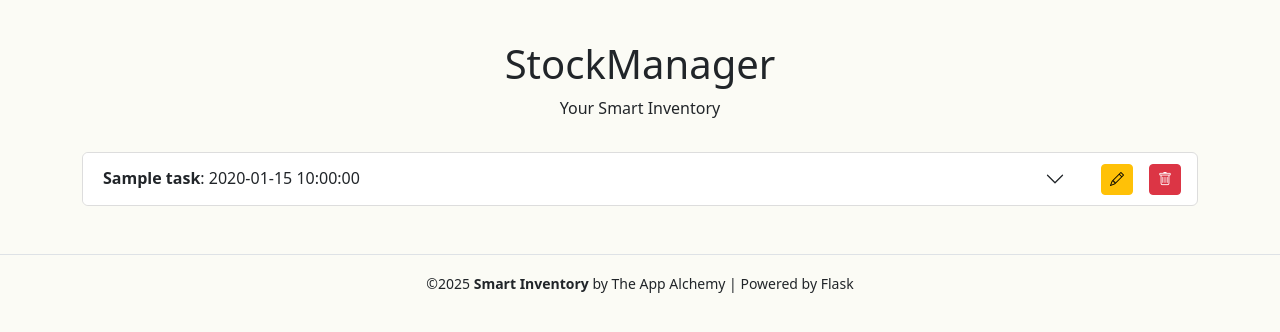
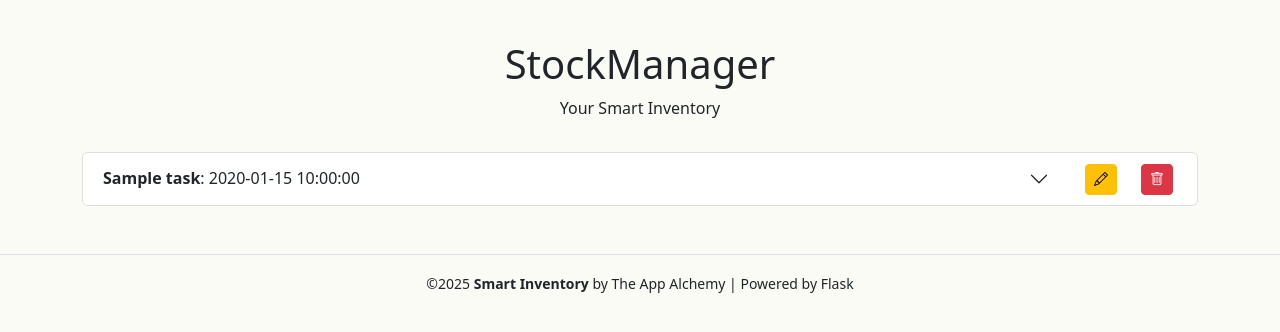
Before and after one commit to disaac318/task-manager2, a Flask app: page /get_tasks in a window 1280 px wide. Shown: the part 56-388 px from the top of the page. Run offline with Flask 3, Linux system fonts and the light colour scheme; a database or web service that is not in the repository returns one stand-in record (Sample ...); some libraries are stand-ins or nearby versions.

Commit message:
edit the button's spacing

```diff
--- a/templates/tasks.html
+++ b/templates/tasks.html
@@ -41,7 +41,7 @@
                 </button>
 
                 <!-- Edit & Delete buttons -->
-                <div class="d-flex gap-3 me-3">
+                <div class="d-flex gap-4 me-4">
                     <a href="#"
                         class="btn btn-warning btn-sm">
                         <i class="bi bi-pencil"></i>
```
